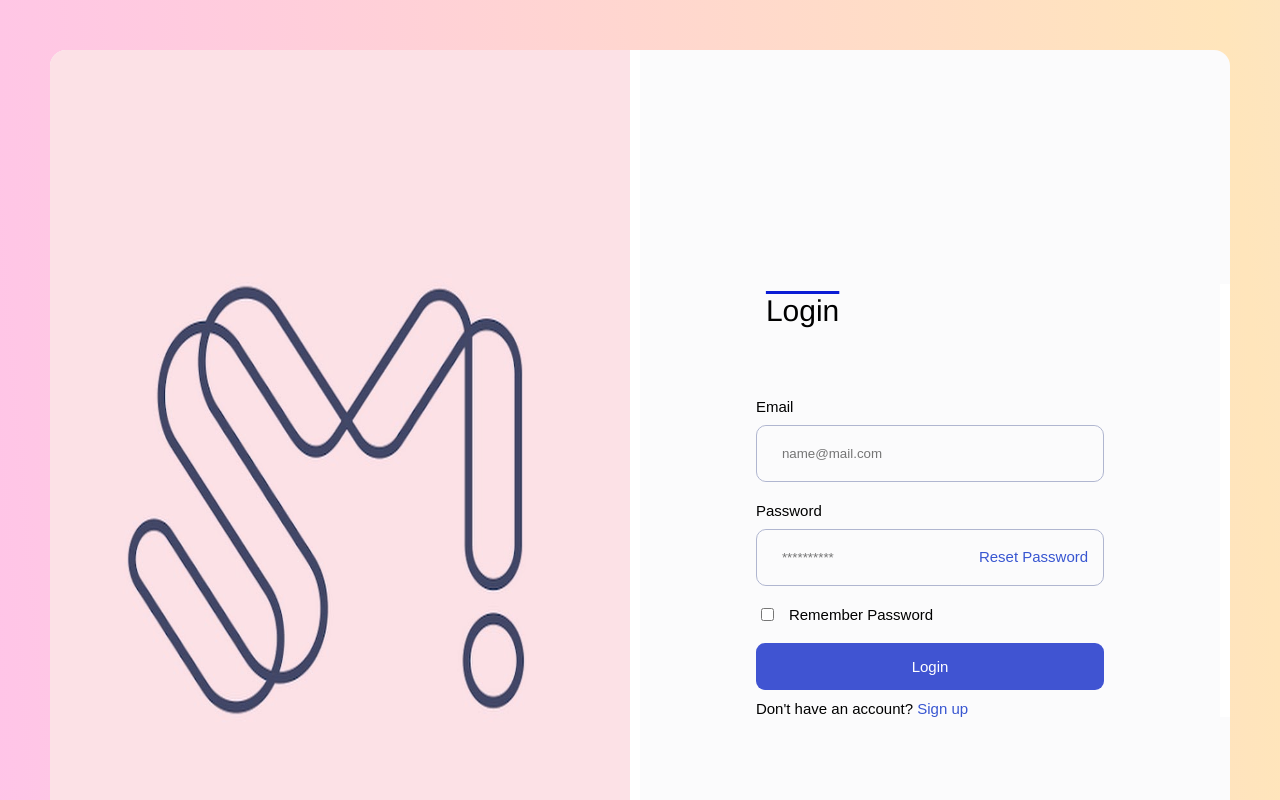
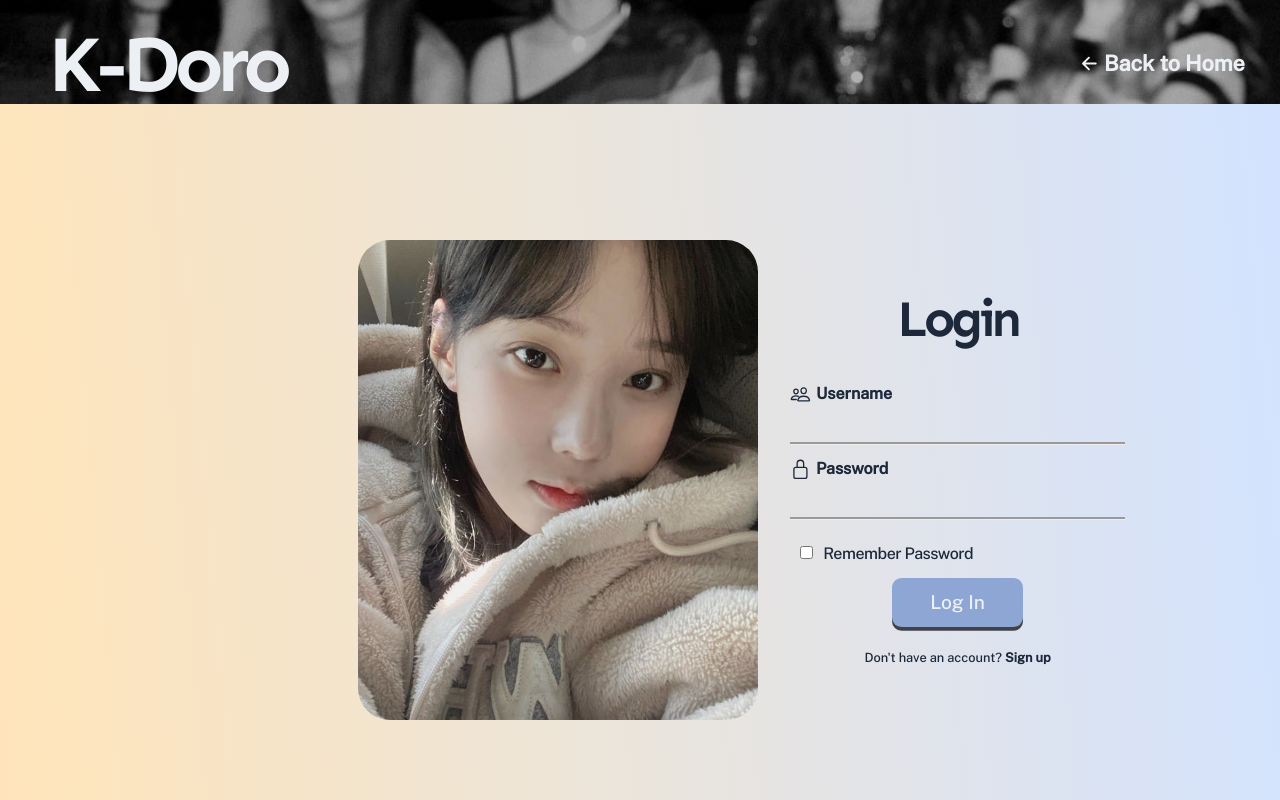
Before and after one commit to sengokus/K-Doro, a website with bundled scripts: page src/login.html in a window 1280 px wide. Shown: the top 800 px of the page. Built offline with nearby package versions, Linux system fonts and the light colour scheme.

Commit message:
Updated UI

```diff
--- a/src/css/homepage_style.css
+++ /dev/null
@@ -1,86 +0,0 @@
-* {
-    margin: 0;
-    padding: 0;
-    box-sizing: border-box;
-    font-family: 'Public Sans', sans-serif;
-}
-
-:root {
-    --gradient: linear-gradient(
-        85deg,
-        rgb(255, 196, 232),
-        rgb(255, 229, 187),
-        rgb(211, 227, 255),
-        rgb(197, 255, 172));
-}
-
-/* Background animation */
-@keyframes animatebackground {
-    from {
-        background-position: left;
-    }
-    to {
-        background-position: right;
-    }
-}
-
-body {
-    background-image: var(--gradient);
-    background-size: 300%;
-    background-position: center;
-    height: 100vh;
-    width: 100%;
-    animation-duration: 2.5s;
-    animation-timing-function: ease-in-out;
-    animation-name: animatebackground;
-    animation-iteration-count: infinite;
-    animation-direction: alternate;
-}
-
-
-/* Navigation */
-.login {
-    position: relative;
-    display: flex;
-    justify-content: right;
-    width: 100%;
-    padding: 0.3em 0;
-}
-
-.login li {
-    list-style: none;
-    display: inline-block;
-    margin: 0 0.8em;
-}
-
-.login li a {
-    text-decoration: none;
-    color:black;
-    font-size: 1.2em;
-}
-
-.login li a:hover {
-    text-decoration: underline;
-}
-
-/* Selecting a unit */
-.unit-select {
-    display: flex;
-    justify-content: center;
-    font-size: 5em;
-}
-
-.label-grid-row {
-    display: flexbox;
-    flex-wrap: wrap;
-}
-
-.label-grid-column {
-    flex: 50%;
-}
-
-.label-grid-column img {
-    margin-top: 1em;
-    vertical-align: middle;
-    width: 4.2em;
-}
--- a/src/css/login_style.css
+++ /dev/null
@@ -1,297 +0,0 @@
-* {
-    margin: 0;
-    padding: 0;
-    box-sizing: border-box;
-    font-family: 'Public Sans', sans-serif;
-}
-
-:root {
-    --gradient: linear-gradient(
-        85deg,
-        rgb(255, 196, 232),
-        rgb(255, 229, 187),
-        rgb(211, 227, 255),
-        rgb(197, 255, 172));
-}
-
-/* Background animation */
-@keyframes animatebackground {
-    from {
-        background-position: left;
-    }
-    to {
-        background-position: right;
-    }
-}
-
-body {
-    background-image: var(--gradient);
-    background-size: 300%;
-    background-position: center;
-    height: 100%;
-    width: 100%;
-    animation-duration: 2.5s;
-    animation-timing-function: ease-in-out;
-    animation-name: animatebackground;
-    animation-iteration-count: infinite;
-    animation-direction: alternate;
-}
-
-.container {
-    display: flex;
-    justify-content: center;
-    justify-items: center;
-    align-items: center;
-    align-content: center;
-    border-radius: 1rem;
-    margin:  50px 50px;
-    background-color: #FBFBFC;
-}
-
-.row {
-    display: flex;
-    flex-direction: column;
-    align-items: center;
-    align-content: center;
-    justify-content: center;
-    justify-items: center;
-    width: 100%;
-    height: auto;
-    border-right: 10px solid white;
-    gap: 10px;
-}
-
-h2 {
-    font-family: 'Franklin Gothic Medium', 'Arial Narrow', Arial, sans-serif;
-    margin-bottom: 50px;
-    font-size: 30px;
-    font-weight: 100;
-    text-decoration: overline solid #0B1CD5;
-    padding: 10px;
-}
-
-.img {
-    width: 100%;
-    height: 900px;
-    border-top-left-radius: 1rem;
-    border-bottom-left-radius: 1rem;
-}
-
-.form {
-    display: none;
-    transform: scale(0);
-    opacity: 0;
-}
-
-.form.active {
-    display: flex;
-    transform: scale(1);
-    opacity: 1;
-    flex-direction: column;
-    gap: 10px;
-    animation: show 1s;
-}
-
-@keyframes show {
-    0% {
-        opacity: 0;
-        transform: scale(0);
-    }
-
-    100% {
-        opacity: 1;
-        transform: scale(1);
-    }
-}
-
-input {
-    padding: 10px;
-    outline: none;
-    border: 1px solid #5E5763;
-    border-radius: 5px;
-    background-color: #FBFBFC;
-}
-
-.password,
-.email {
-    border: none;
-    padding: 20px;
-    width: 60%;
-}
-
-.email {
-    width: 100%;
-}
-
-.pass-reset {
-    border: 1px solid #B0B6D0;
-    padding: 0 5px;
-    border-radius: 10px;
-    display: flex;
-    align-content: flex-start;
-    justify-content: space-between;
-    justify-items: baseline;
-    align-items: baseline;
-    margin-bottom: 10px;
-    position: relative;
-}
-
-.reset-password {
-    font-size: 15px;
-    padding-right: 10px;
-}
-
-.remember-box {
-    border: none;
-    justify-content: flex-start;
-    align-items: center;
-    cursor: pointer;
-}
-
-.remember-text {
-    font-size: 15px;
-}
-
-.remember {
-    margin-right: 15px;
-}
-
-.btn {
-    padding: 15px;
-    outline: none;
-    border: none;
-    cursor: pointer;
-    font-size: 15px;
-    transition: all ease 0.3s;
-}
-
-.btn-login {
-    background-color: #4054D2;
-    color: #ffffff;
-    border-radius: 9px;
-}
-
-.btn-login:hover {
-    background-color: #0B1CD5;
-}
-
-.btn-gogle-auth {
-    background-color: #FBFBFC;
-    color: black;
-    border-radius: 9px;
-    border: 1px solid #B0B6D0;
-}
-
-.google {
-    margin-right: 10px;
-    color: red;
-    font-size: 15px;
-}
-
-p {
-    font-size: 15px;
-}
-
-.or {
-    color: #B0B6D0;
-    align-self: center;
-    text-align: center;
-}
-
-.or::before {
-    content: "────────────────────────";
-    margin-right: 10px;
-
-}
-
-.or::after {
-    content: "────────────────────────";
-    margin-left: 10px;
-}
-
-a {
-    text-decoration: none;
-    color: #3856d1;
-    font-size: 15px;
-    cursor: pointer;
-}
-
-label {
-    font-size: 15px;
-}
-
-a:hover {
-    color: #07139C;
-}
-
-
-
-@media screen and (max-width: 810px){
-    body {
-        padding: 0;
-        margin: 0;
-    }
-    .container {
-        padding: 0;
-        margin: 0;
-        position: relative;
-        border-radius: 0;
-        width: 80%;
-        background: linear-gradient(to right, #FFECD2, #FCB69F);
-        width: 100%;
-        align-items: flex-start;
-        position: absolute;
-        height: 100%;
-    }
-
-    .img {
-        display: none;
-
-    }
-
-    .row {
-        position: absolute;
-        flex-direction: column;
-        width: 100%;
-        border: 0;
-    }
-    .form {
-        width: 100%;
-        flex-direction: column;
-        justify-content: center;
-        align-items: center;
-        justify-content: center;
-        align-content: center;
-    }
-    .pass-reset {
-        flex-direction: column;
-        align-items: center;
-        justify-content: center;
-        justify-items: center;
-        align-content: center;
-        border: none;
-    }
-    .remember-box {
-        flex-direction: row;
-    }
-    .email, .password {
-        width: 100%;
-        border: 1px solid #5E5763;
-
-        margin-bottom: 10px;
-    }
-    .or {
-        width: 100%;
-    }
-    .or::before {
-        content: '';
-        padding: 0;
-        margin: 0;
-    }
-    .or::after {
-        content: '';
-        padding: 0;
-        margin: 0;
-    }
-
-}
--- a/src/css/index.css
+++ b/src/css/style.css
@@ -187,7 +187,7 @@ ion-icon {
     /* border-radius: 3em; */
 }
 
-#login-page-label {
+#login-reg-page-label {
     position: relative;
     display: flex;
     justify-content: center;
@@ -204,6 +204,11 @@ ion-icon {
     transition: 0.3s all ease;
 }
 
+#emailUser {
+    position: absolute;
+    padding-left: 2em;
+}
+
 #loginUser {
     position: absolute;
     padding-left: 2em;
@@ -214,7 +219,7 @@ ion-icon {
     padding-left: 2em;
 }
 
-.login-icon ion-icon[name="people-outline"], .password-icon ion-icon[name="lock-closed-outline"] {
+.email-icon ion-icon[name="at-outline"], .login-icon ion-icon[name="people-outline"], .password-icon ion-icon[name="lock-closed-outline"] {
     position: absolute;
 }
 
@@ -223,7 +228,7 @@ ion-icon {
     font-size: 1em;
     font-weight: bold;
     color: rgb(29, 40, 58);
-    padding-top: 0.2em;
+    /* padding-top: 0.2em; */
     padding-left: 2em;
 }
 
@@ -254,7 +259,7 @@ ion-icon {
     margin: 0.7em;
 }
 
-.input .usernameLabel, .input .passwordLabel {
+.input .usernameLabel, .input .passwordLabel, .input .emailLabel {
     margin: -0.1em -0.4em;
 }
 
@@ -262,7 +267,7 @@ ion-icon {
     letter-spacing: 0.175em;
 }
 
-.input input[type="username"], .input input[type="password"] {
+.input input[type="username"], .input input[type="password"], .input input[type="email"] {
     font-family: 'Public Sans', sans-serif;
 }
 
--- a/src/login.html
+++ b/src/login.html
@@ -1,64 +1,85 @@
 <!DOCTYPE html>
-<html lang="en">
-
+<html>
     <head>
+        <title>Login</title>
         <meta charset="UTF-8">
         <meta http-equiv="X-UA-Compatible" content="IE=edge">
         <meta name="viewport" content="width=device-width, initial-scale=1.0">
-    <title>User Login and Register</title>
-    <!-- CSS -->
-    <link rel="stylesheet" href="./css/login_style.css">
-    <!-- Remix Icons -->
-    <link href="https://cdn.jsdelivr.net/npm/remixicon@2.5.0/fonts/remixicon.css" rel="stylesheet">
+
+        <link rel="stylesheet" href="./css/style.css">
+        <link rel="preconnect" href="https://fonts.googleapis.com">
+        <link rel="preconnect" href="https://fonts.gstatic.com" crossorigin>
+        <link href="https://fonts.googleapis.com/css2?family=Public+Sans:wght@500&display=swap" rel="stylesheet">
+
+        <link rel="preconnect" href="https://fonts.googleapis.com">
+        <link rel="preconnect" href="https://fonts.gstatic.com" crossorigin>
+        <link href="https://fonts.googleapis.com/css2?family=Sen:wght@700&display=swap" rel="stylesheet">
     </head>
 
     <body>
-    <div class="container">
-        <div class="row">
-            <img src="../resources/img/sm.jpg" alt="img" class="img" >
-            <!-- TO DO: ADJUST IMAGE SIZE? -->
+        <!-- Temp banner, might be changed or deleted -->
+        <img src="../resources/img/red-velvet-bg.jpg" id="banner">
+
+        <!-- Logo, not final -->
+        <span class="logo" id="logo">K-Doro</span>
+
+        <nav class="nav">
+            <ul>
+                <li>
+                    <span class="back-icon">
+                        <ion-icon name="arrow-back-outline"></ion-icon>
+                        <a href="./index.html" id="home-label">Back to Home</a>
+                    </span>
+                </li>
+            </ul>
+        </nav>
+
+        <div id="login">
+            <div class="login-container">
+                <div class="left-pane">
+                    <img src="../resources/img/winter-1.jpg" alt="Winter">
                 </div>
-        <div class="row">
-            <form action="#" class="form active" id="login">
-                <h2>Login</h2>
-                <label for="email">Email</label>
-                <div class="pass-reset" onclick="activeInput(this)">
-                    <input type="email" name="email" class="email" id="emailInput" placeholder="name@mail.com">
+
+                <!-- TODO: Add icons for username and password -->
+                <div class="right-pane">
+                    <div class="login">
+                        <label id="login-reg-page-label">Login</label>
+                        <form class="form active" id="login">
+                            <div class="input">
+                                <span class="login-icon" id="loginUser">
+                                    <ion-icon name="people-outline"></ion-icon>
+                                    <label for="login" class="usernameLabel">Username</label>
+                                </span>
+                                <input type="username" name="username" required>
                             </div>
-                <label for="password">Password</label>
-                <div class="pass-reset" onclick="activeInput(this)">
-                    <input type="password" class="password" name="password" id="password" placeholder="**********">
-                    <a href="#" class="reset-password">Reset Password</a>
+                            <div class="input">
+                                <span class="password-icon" id="loginPassword">
+                                    <ion-icon name="lock-closed-outline"></ion-icon>
+                                    <label for="login" class="passwordLabel">Password</label>
+                                </span>
+                                <input type="password" name="password" required>
                             </div>
-                <div class="pass-reset remember-box">
-                    <input type="checkbox" name="remember" class="remember" id="remember"><span class="remember-text">Remember Password</span>
+                            <div class="remember-box">
+                                <input type="checkbox" name="remember">
+                                <label for="remember-text" class="rememberLabel">Remember Password</span>
                             </div>
-                <button class="btn btn-login">Login</button>
-                <p>Don't have an account? <a onclick="changeToRegister()" id="changeToRegister">Sign up</a></p>
-
-
+                            <div class="submit-button">
+                                <button type="submit" name="submit">Log In</button>
+                            </div>
                         </form>
-            <form action="#" class="form" id="register">
-                <h2>Register</h2>
-                <label for="email">Email Address</label>
-                <div class="pass-reset" onclick="activeInput(this)">
-                    <input type="email" name="email" class="email" id="emailInput" placeholder="name@mail.com">
-                </div>
-                <label for="password">Password</label>
-                <div class="pass-reset" onclick="activeInput(this)">
-                    <input type="password" class="password" name="password" id="password" placeholder="**********">
-                </div>
-                <label for="re-password">Re-Password</label>
-                <div class="pass-reset" onclick="activeInput(this)">
-                    <input type="password" class="password" name="re-password" id="re-password" placeholder="**********">
-                </div>
-                <button class="btn btn-login">Register</button>
-                <p>Do you have an account? <a onclick="changeToLogin()" id="changeToLogin">Sign in</a></p>
-
-            </form>
+                        <div class="signup">
+                            <p>Don't have an account? <a href="register.html">Sign up</a></p>
                         </div>
                     </div>
-    <!-- JS -->
-    <script src="../script.js"></script>
+                </div>
+            </div>
+        </div>
     </body>
+
+<!-- Script -->
+<script src="/index.js"></script>
+
+<!-- Icons -->
+<script type="module" src="https://unpkg.com/ionicons@5.5.2/dist/ionicons/ionicons.esm.js"></script>
+<script nomodule src="https://unpkg.com/ionicons@5.5.2/dist/ionicons/ionicons.js"></script>
 </html>
```
Also changed, not shown: src/group.html (added, +87 -0 lines), src/index.html (added, +87 -0 lines), src/register.html (renamed from src/login_2.html, +19 -9 lines), resources/img/red-velvet-bg.jpg (added), resources/img/winter-1.jpg (added). Lines whose indentation alone changed are shown as unchanged.
